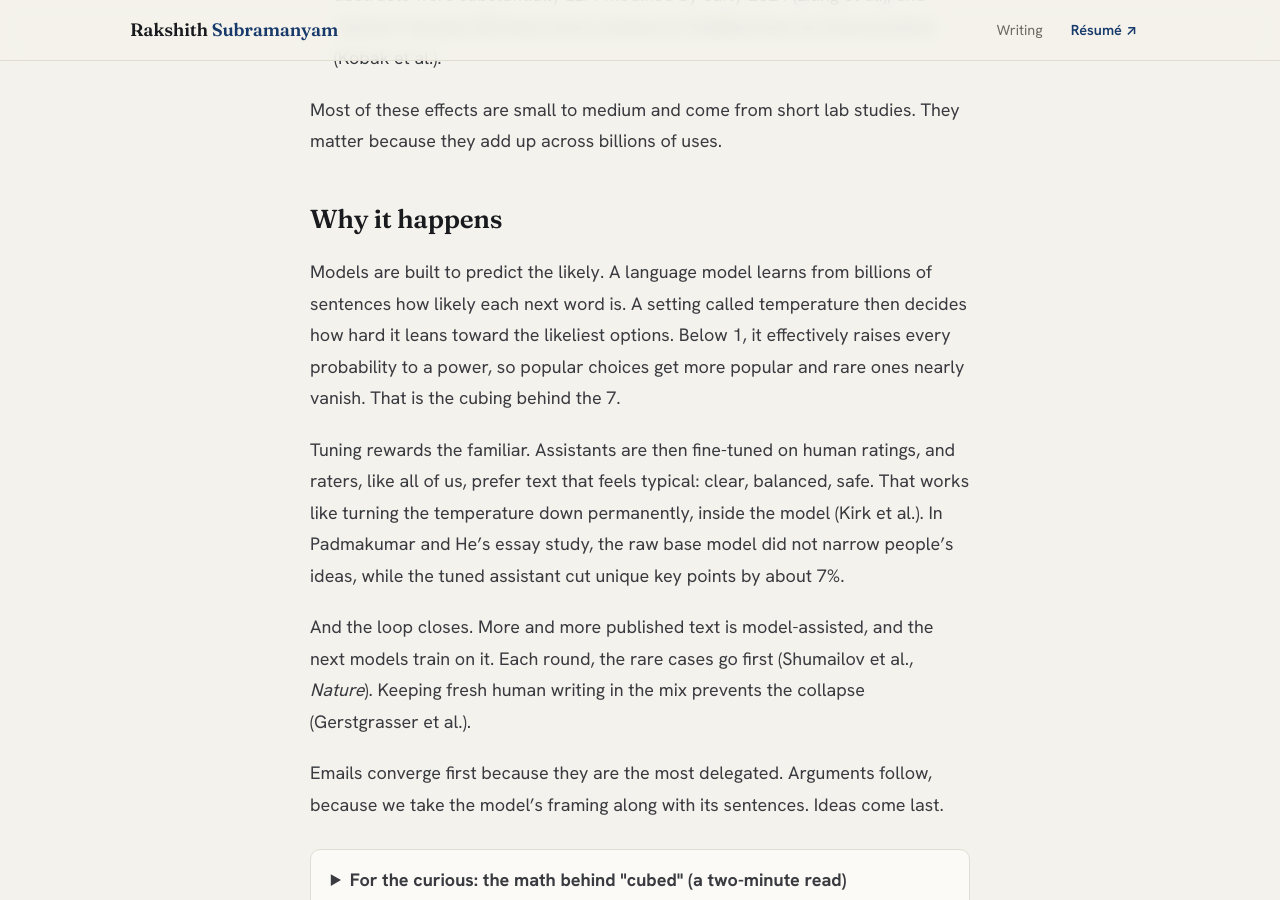
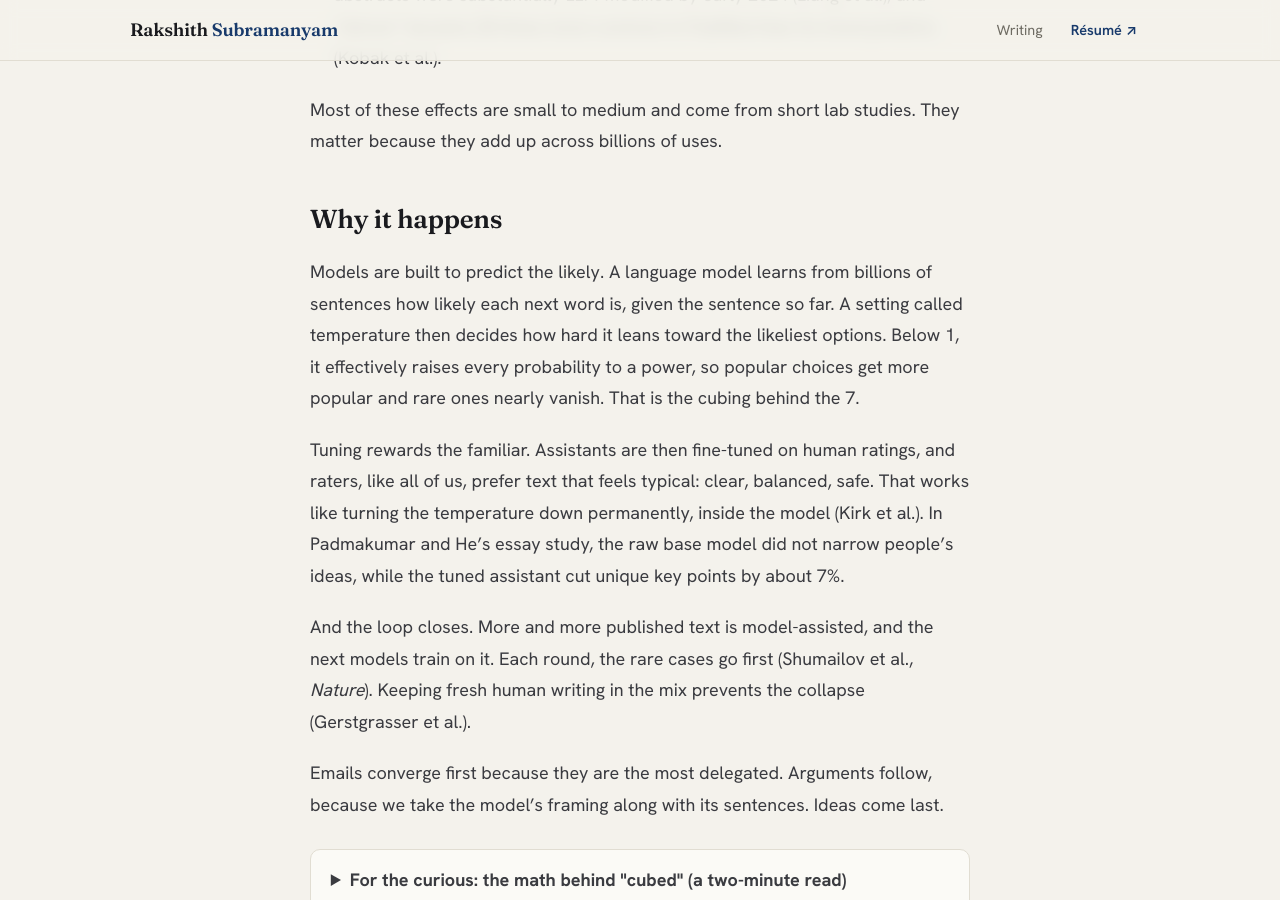
Before and after one commit to Rakshith-2905/portfolio, a Jekyll site: the page built from _posts/2026-11-16-usually-its-7.md, in a window 1280 px wide and 900 px high, scrolled down 3167 px. Built offline with Jekyll 4.4.1, drawn with Linux system fonts in a browser that asks for light colours.

Commit message:
Op-ed: clarify next-word probability is conditional on the sentence
Co-Authored-By: Claude Opus 5.5 <noreply@anthropic.com>

```diff
--- a/_posts/2026-11-16-usually-its-7.md
+++ b/_posts/2026-11-16-usually-its-7.md
@@ -59,7 +59,7 @@ Most of these effects are small to medium and come from short lab studies. They
 
 ## Why it happens
 
-Models are built to predict the likely. A language model learns from billions of sentences how likely each next word is. A setting called temperature then decides how hard it leans toward the likeliest options. Below 1, it effectively raises every probability to a power, so popular choices get more popular and rare ones nearly vanish. That is the cubing behind the 7.
+Models are built to predict the likely. A language model learns from billions of sentences how likely each next word is, given the sentence so far. A setting called temperature then decides how hard it leans toward the likeliest options. Below 1, it effectively raises every probability to a power, so popular choices get more popular and rare ones nearly vanish. That is the cubing behind the 7.
 
 Tuning rewards the familiar. Assistants are then fine-tuned on human ratings, and raters, like all of us, prefer text that feels typical: clear, balanced, safe. That works like turning the temperature down permanently, inside the model (Kirk et al.). In Padmakumar and He's essay study, the raw base model did not narrow people's ideas, while the tuned assistant cut unique key points by about 7%.
 
```
